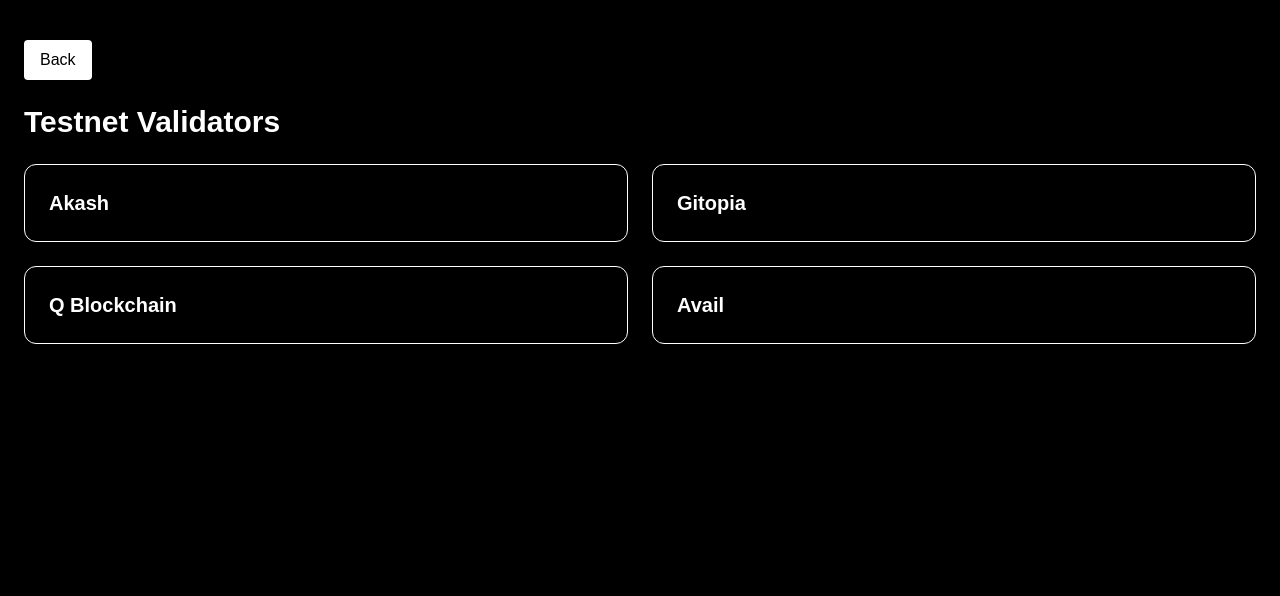
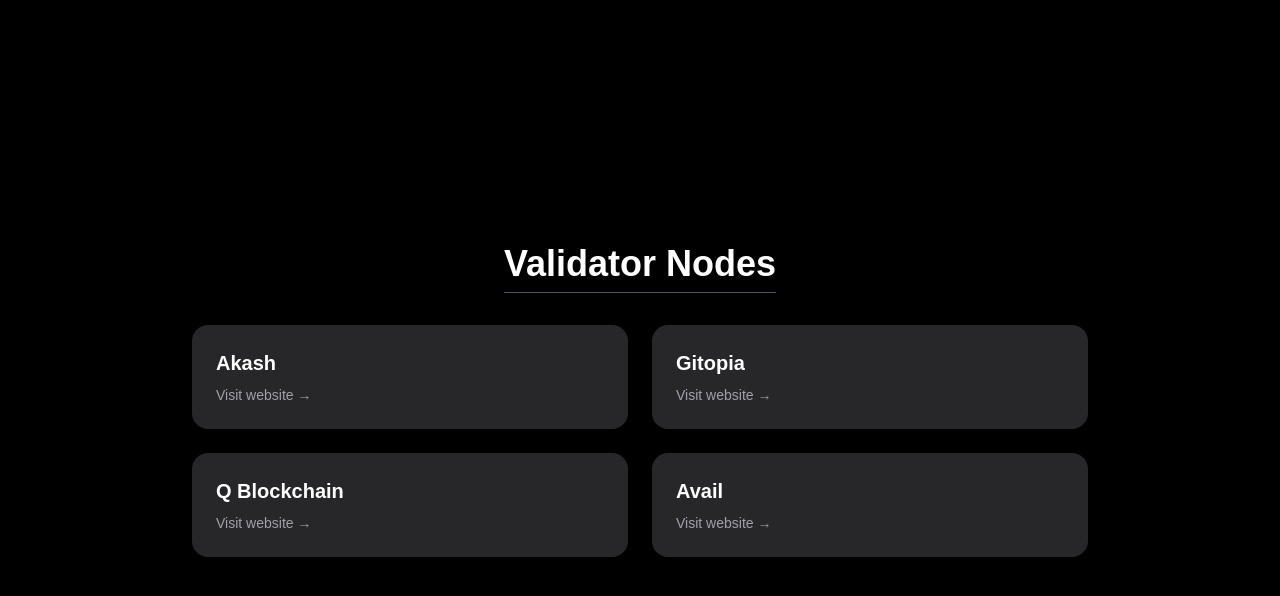
Before and after one commit to Heroness1/daycreed-inframe, a Next.js app: page /validator in a window 1280 px wide. Shown: the top 596 px of the page. Built offline with nearby package versions, Linux system fonts and the light colour scheme.

Commit message:
Update validator.js

```diff
--- a/pages/validator.js
+++ b/pages/validator.js
@@ -1,43 +1,55 @@
-// pages/validator.js
-import Link from "next/link";
-import { motion } from "framer-motion";
+import Head from 'next/head'
+import { useState, useEffect } from 'react'
+import Card from '../components/Card'
 
 const validators = [
-  { name: "Akash", url: "https://akash.network" },
-  { name: "Gitopia", url: "https://gitopia.com" },
-  { name: "Q Blockchain", url: "https://qblockchain.org" },
-  { name: "Avail", url: "https://availproject.org" },
-];
+  {
+    name: 'Akash',
+    website: 'https://akash.network',
+  },
+  {
+    name: 'Gitopia',
+    website: 'https://gitopia.com',
+  },
+  {
+    name: 'Q Blockchain',
+    website: 'https://qblockchain.org',
+  },
+  {
+    name: 'Avail',
+    website: 'https://availproject.org',
+  },
+]
 
-export default function ValidatorPage() {
+export default function Validator() {
+  const [typedText, setTypedText] = useState('')
+  const fullText = 'Validator Nodes'
+
+  useEffect(() => {
+    let i = 0
+    const interval = setInterval(() => {
+      setTypedText(fullText.slice(0, i + 1))
+      i++
+      if (i === fullText.length) clearInterval(interval)
+    }, 100)
+    return () => clearInterval(interval)
+  }, [])
+
   return (
-    <div className="min-h-screen bg-black text-white px-6 py-10">
-      <Link href="/">
-        <button className="mb-6 px-4 py-2 bg-white text-black rounded hover:bg-gray-300 transition">
-          Back
-        </button>
-      </Link>
-
-      <h1 className="text-3xl font-bold mb-6">Testnet Validators</h1>
-
-      <div className="grid grid-cols-1 md:grid-cols-2 gap-6">
-        {validators.map((v, index) => (
-          <motion.a
-            key={v.name}
-            href={v.url}
-            target="_blank"
-            rel="noopener noreferrer"
-            whileHover={{ scale: 1.05 }}
-            whileTap={{ scale: 0.98 }}
-            initial={{ opacity: 0, y: 20 }}
-            animate={{ opacity: 1, y: 0 }}
-            transition={{ delay: index * 0.1 }}
-            className="block border border-white rounded-xl p-6 hover:bg-white hover:text-black transition-colors"
-          >
-            <h2 className="text-xl font-semibold">{v.name}</h2>
-          </motion.a>
-        ))}
-      </div>
-    </div>
-  );
+    <>
+      <Head>
+        <title>Validator</title>
+      </Head>
+      <main className="min-h-screen bg-black text-white flex flex-col items-center justify-center p-8">
+        <h1 className="text-4xl font-bold mb-8 border-b border-gray-600 pb-2">
+          {typedText}
+        </h1>
+        <div className="grid grid-cols-1 md:grid-cols-2 gap-6 w-full max-w-4xl">
+          {validators.map((v, index) => (
+            <Card key={index} title={v.name} url={v.website} />
+          ))}
+        </div>
+      </main>
+    </>
+  )
 }
```
